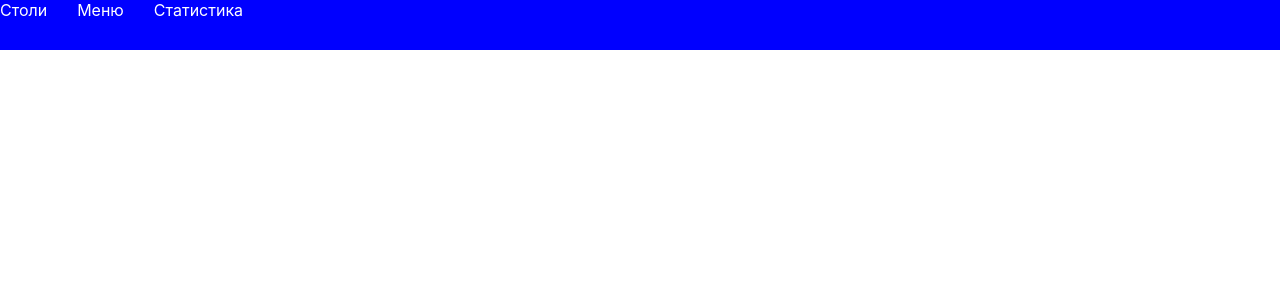
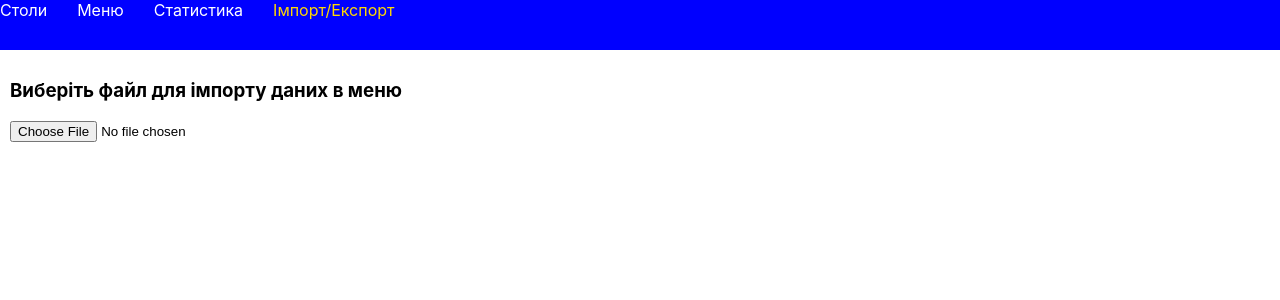
Before and after one commit to kolyaratishin/restaurant-system-front-end, a React (Create React App) app in the folder app/: page /import-export in a window 1280 px wide. Before the commit this address had no page. Shown: the top 300 px of the page. Built offline with nearby package versions, Linux system fonts and the light colour scheme.

Commit message:
moved import from menu page to separate page

```diff
--- a/app/src/App.js
+++ b/app/src/App.js
@@ -5,6 +5,7 @@ import Statistics from "./components/Statistics/Statistics";
 import MenuContainer from "./components/Menu/MenuContainer";
 import TablesContainer from "./components/Tables/TablesContainer";
 import ReceiptContainer from "./components/Receipt/ReceiptContainer";
+import ImportExport from "./components/ImportExport/ImportExport";
 
 function App() {
     return (
@@ -20,6 +21,8 @@ function App() {
                            element={<MenuContainer/>}/>
                     <Route path="/statistics"
                            element={<Statistics/>}/>
+                    <Route path="/import-export"
+                           element={<ImportExport/>}/>
                 </Routes>
             </div>
         </BrowserRouter>
--- a/app/src/components/Header/Header.jsx
+++ b/app/src/components/Header/Header.jsx
@@ -12,6 +12,9 @@ function Header() {
             <div className={classes.item}>
                 <NavLink to="/statistics" className={isActive}>Статистика</NavLink>
             </div>
+            <div className={classes.item}>
+                <NavLink to="/import-export" className={isActive}>Імпорт/Експорт</NavLink>
+            </div>
         </header>
     );
 }
--- /dev/null
+++ b/app/src/components/ImportExport/Import/Import.jsx
@@ -0,0 +1,23 @@
+import classes from "./Import.module.css";
+
+function Import() {
+    const handleFileChange = (event) => {
+        const file = event.target.files[0]; // Отримуємо перший вибраний файл
+        const formData = new FormData(); // Створюємо об'єкт FormData для відправки файлу на сервер
+        formData.append('file', file);
+        debugger
+    }
+
+    return (
+        <div className={classes.import_content}>
+            <h3>
+                Виберіть файл для імпорту даних в меню
+            </h3>
+            <div>
+                <input type="file" onChange={handleFileChange}/>
+            </div>
+        </div>
+    );
+}
+
+export default Import;
--- /dev/null
+++ b/app/src/components/ImportExport/Import/Import.module.css
@@ -0,0 +1,3 @@
+.import_content{
+    padding: 10px;
+}
--- a/app/src/components/Import/Import.jsx
+++ b/app/src/components/ImportExport/ImportExport.jsx
@@ -1,4 +1,6 @@
-function Import() {
+import Import from "./Import/Import";
+
+function ImportExport() {
     const handleFileChange = (event) => {
         const file = event.target.files[0]; // Отримуємо перший вибраний файл
         const formData = new FormData(); // Створюємо об'єкт FormData для відправки файлу на сервер
@@ -8,14 +10,9 @@ function Import() {
 
     return (
         <div>
-            <div>
-                Виберіть файл для імпорту даних в меню
-            </div>
-            <div>
-                <input type="file" onChange={handleFileChange}/>
-            </div>
+            <Import/>
         </div>
     );
 }
 
-export default Import;
+export default ImportExport;
--- a/app/src/components/Menu/Menu.jsx
+++ b/app/src/components/Menu/Menu.jsx
@@ -1,7 +1,6 @@
 import classes from "./Menu.module.css";
 import MenuItem from "./MenuItem/MenuItem";
 import MenuForm from "./MenuForm/MenuForm";
-import Import from "../Import/Import";
 
 function Menu(props) {
 
@@ -44,9 +43,6 @@ function Menu(props) {
                 </div>
                 <MenuForm onSubmit={addMealToMenu} menuGroups={menuGroups}/>
             </div>
-            <div className={classes.import_export}>
-                <Import/>
-            </div>
         </div>
     );
 }
```
